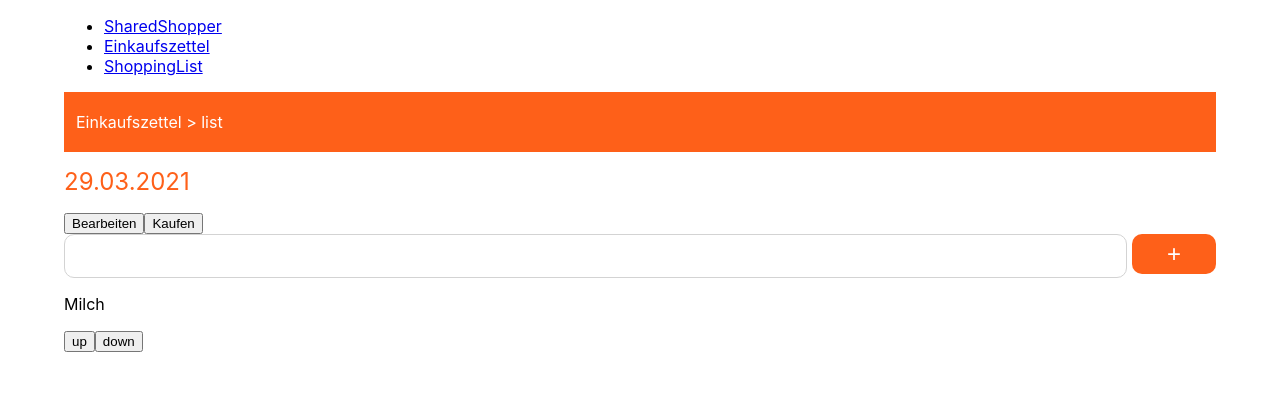
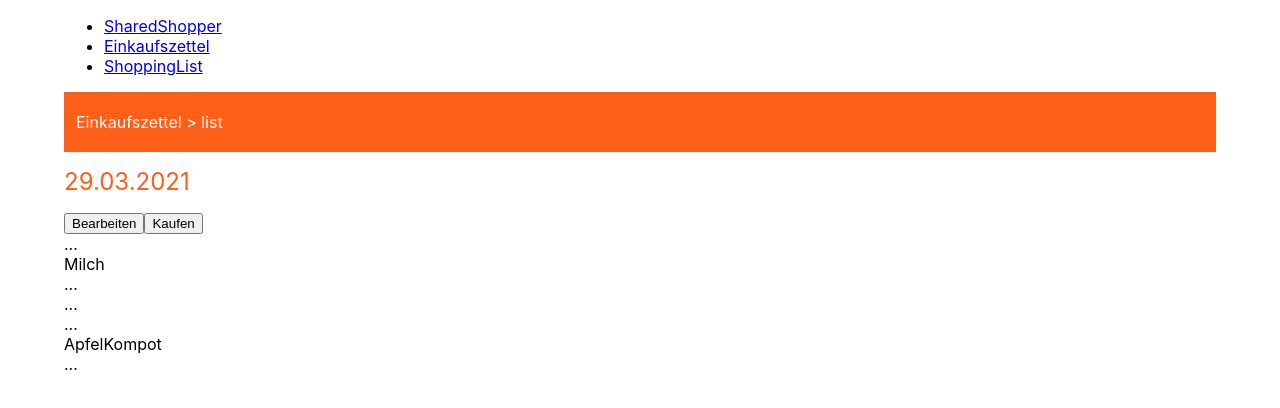
Before and after one commit to fonzerelly/shared-shopper, a React (Create React App) app: page /list/shoppinglist/kaufen in a window 1280 px wide. Shown: the top 408 px of the page. Built offline with nearby package versions, Linux system fonts and the light colour scheme; the HTML template or start-up script is replaced by a standard one.

Commit message:
#14 adde kaufen tab html

```diff
--- a/src/ShoppingList/ShoppingList.tsx
+++ b/src/ShoppingList/ShoppingList.tsx
@@ -27,13 +27,22 @@ export default function ShoppingList() {
                     <button className="ListButton">+</button>
                 </div>
                 <Product />
+                <Product />
+                <Product />
+                <Product />
             </Route>
             <Route path = "/list/shoppinglist/kaufen">
-                <div className="Add">
-                    <input className="ListInput"></input>
-                    <button className="ListButton">+</button>
+                <div className="OpenProducts">
+                    <div>...</div>
+                    <div>Milch</div>
+                    <div>...</div>
+                    <div>...</div>
+                    <div>...</div>
                 </div>
-                <Product />
+                <div className="ClosedProducts">
+                    <div>ApfelKompot</div>
+                    <div>...</div>
+                </div>
             </Route>
         </Switch>
     </div>;
```
